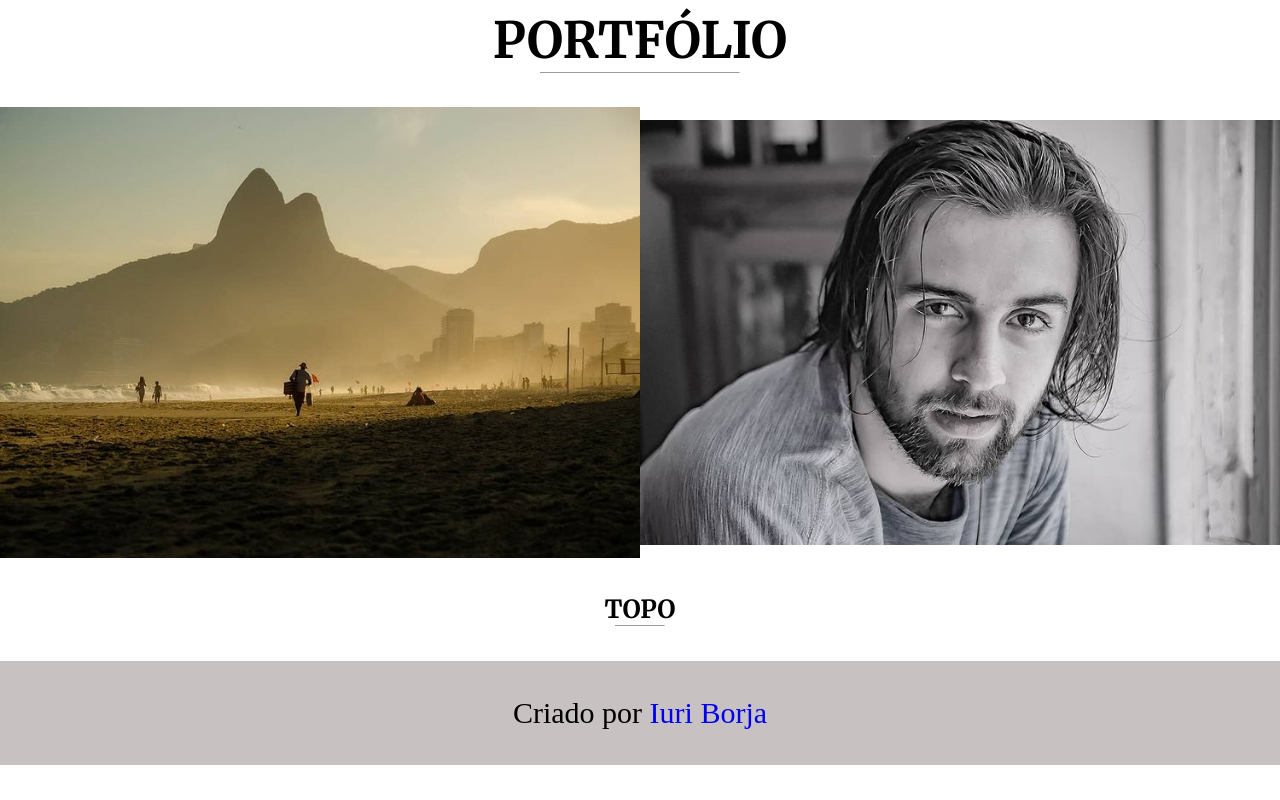
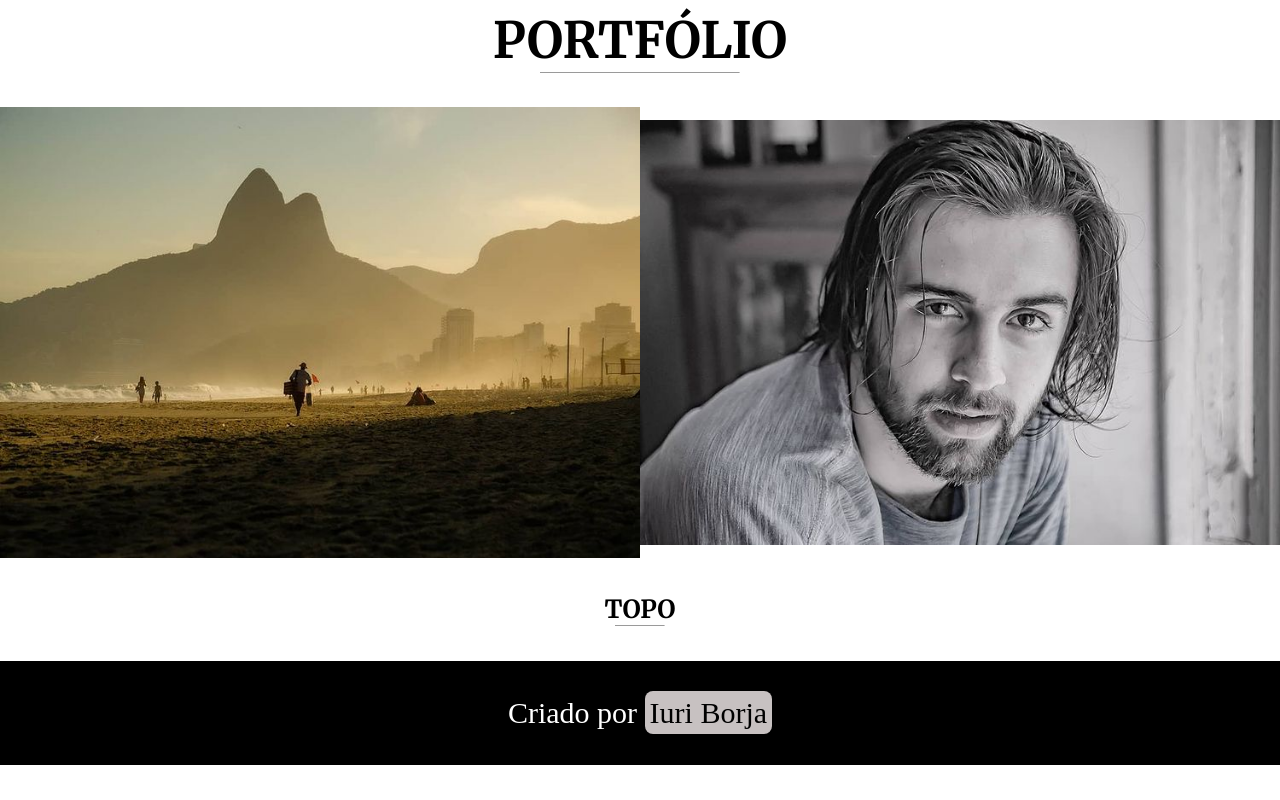
Before and after one commit to IuriBorja/projeto-site-fotografo, a plain HTML site: page index.html in a window 1280 px wide. Shown: the part 1901-2701 px from the top of the page. Drawn offline with Linux system fonts and the light colour scheme.

Commit message:
att botao

```diff
--- a/index.html
+++ b/index.html
@@ -147,7 +147,7 @@
 
 
     <footer class="rodape" >
-        <p class="rodapecredito" >Criado por <a href="https://www.instagram.com/iuriborja/">Iuri Borja</a> </p>
+        <p class="rodapecredito" >Criado por <a class="credito2" href="https://www.instagram.com/iuriborja/">Iuri Borja</a> </p>
     </footer>
 
 
--- a/style.css
+++ b/style.css
@@ -157,10 +157,23 @@ p {
 
 
 .rodape {
-    background-color: rgb(199, 193, 193);
+    background-color: black;
+    color: white;
+}
+
+.rodapecredito {
+
+}
+
+.credito2 {
     text-decoration: none;
     color: black;
+    background-color: rgb(199, 193, 193);
+    border-radius:8px;
+    padding: 5px;
 }
+
+
 
 
 
```
